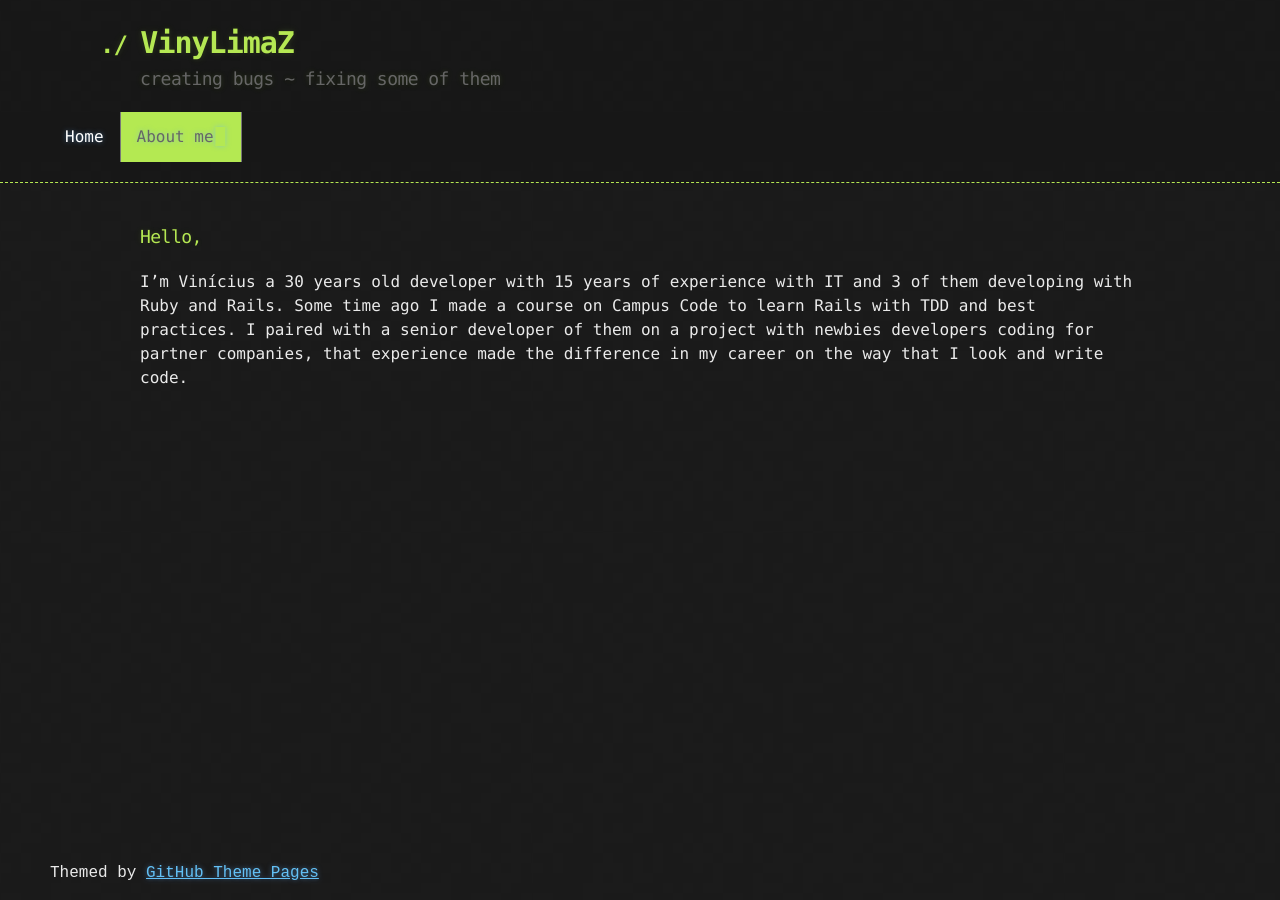
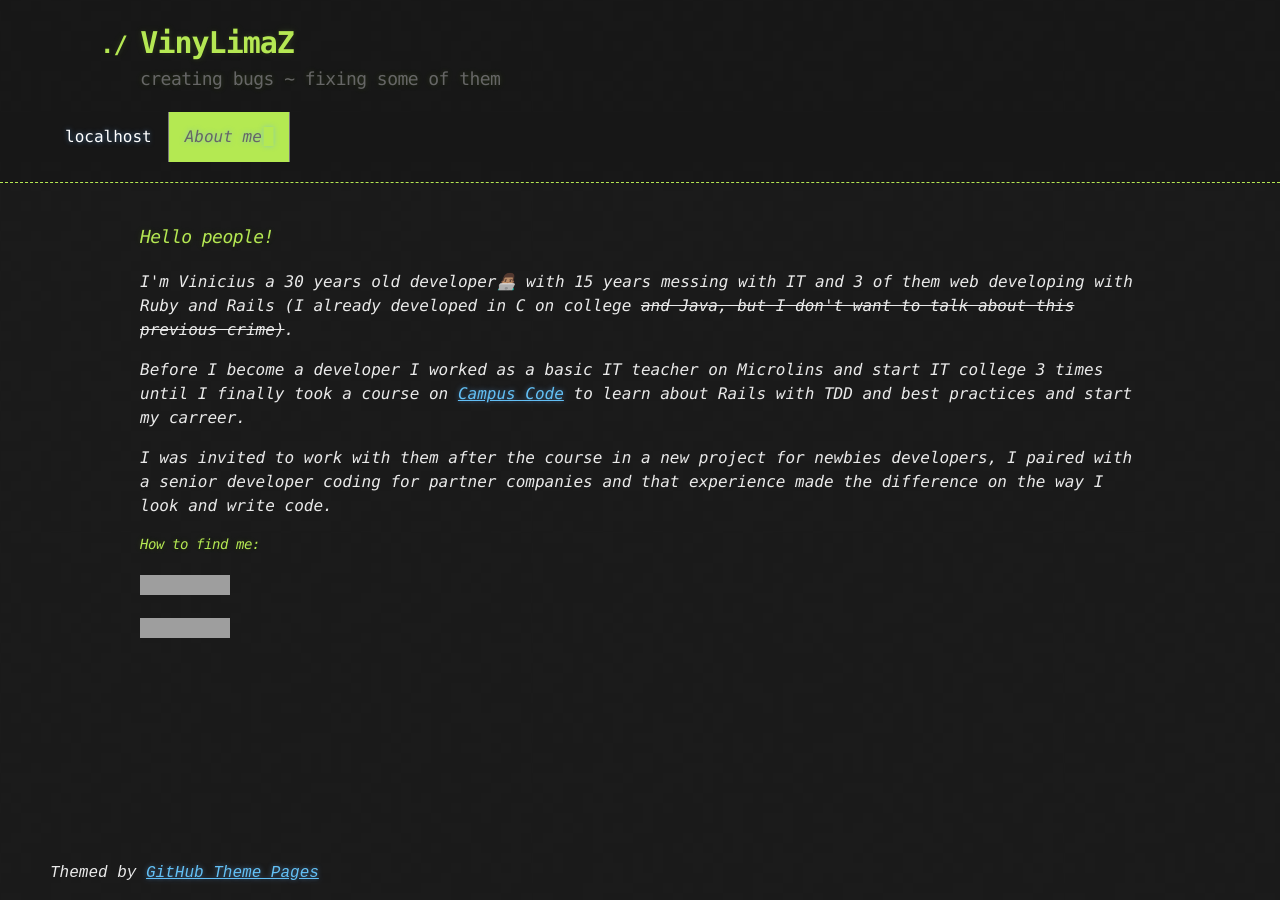
Before and after one commit to VinyLimaZ/vinylimaz.github.io, a Jekyll site: the page built from site_pages/about.html, in a window 1280 px wide. Built offline with Jekyll 4.4.1, drawn with Linux system fonts in a browser that asks for light colours; grey boxes are pictures that could not be loaded.

Commit message:
Add more info on About me page (#1)

```diff
--- a/_layouts/default.html
+++ b/_layouts/default.html
@@ -7,6 +7,7 @@
     <link rel="stylesheet" href="{{ '/assets/css/style.css?v=' | append: site.github.build_revision | relative_url }}">
 
     {% seo %}
+    <title>{{ page.title }}</title>
   </head>
   <body>
     <main>
@@ -19,7 +20,7 @@
         </div>
         <nav>
           <ul>
-            <li><a {% if page.url == '/' %} class="active" {% endif %} href="/">Home</a></li>
+            <li><a {% if page.url == '/' %} class="active" {% endif %} href="/">localhost<i></a></li>
             <li><a {% if page.url == '/about' %} class="active" {% endif %} href="/about">About me</a></li>
           </ul>
         </nav>
--- a/about.md
+++ /dev/null
@@ -1,10 +0,0 @@
----
-layout: default
-permalink: /about
-title: "About me"
----
-
-### Hello,
-I'm Vinícius a 30 years old developer with 15 years of experience with IT and 3 of them developing with Ruby and Rails.
-Some time ago I made a course on Campus Code to learn Rails with TDD and best practices.
-I paired with a senior developer of them on a project with newbies developers coding for partner companies, that experience made the difference in my career on the way that I look and write code.
--- /dev/null
+++ b/site_pages/about.html
@@ -0,0 +1,37 @@
+---
+layout: default
+title: '=> "About me"'
+permalink: /about
+---
+
+<h3> Hello people!</h3>
+
+<p>
+  I'm Vinicius a 30 years old developer👨🏽‍💻 with 15 years messing with IT and 3 of them web
+  developing with Ruby and Rails (I already developed in C on college <del> and Java, but I don't want to talk
+    about this previous crime)</del>.
+</p>
+
+<p>
+  Before I become a developer I worked as a basic IT teacher on Microlins and start IT college 3 times
+  until I finally took a course on <a href="https://www.campuscode.com.br" target="_blank">Campus Code</a>
+  to learn about Rails with TDD and best practices and start my carreer.
+</p>
+
+<p>
+  I was invited to work with them after the course in a new project for newbies developers, I paired with a
+  senior developer coding for partner companies and that experience made the difference on the way I look and
+  write code.
+</p>
+
+<h4>How to find me:</h4>
+<p>
+  <a href="https://www.linkedin.com/in/vinylimaz" target="_blank">
+    <img src="https://img.shields.io/badge/Linkedin-black?style=for-the-badge&logo=linkedin">
+  </a>
+</p>
+<p>
+  <a href="https://github.com/VinyLimaZ" target="_blank">
+    <img src="https://img.shields.io/github/followers/VinyLimaZ?label=Follow%20me%20%3B%29&style=social">
+  </a>
+</p>
```
